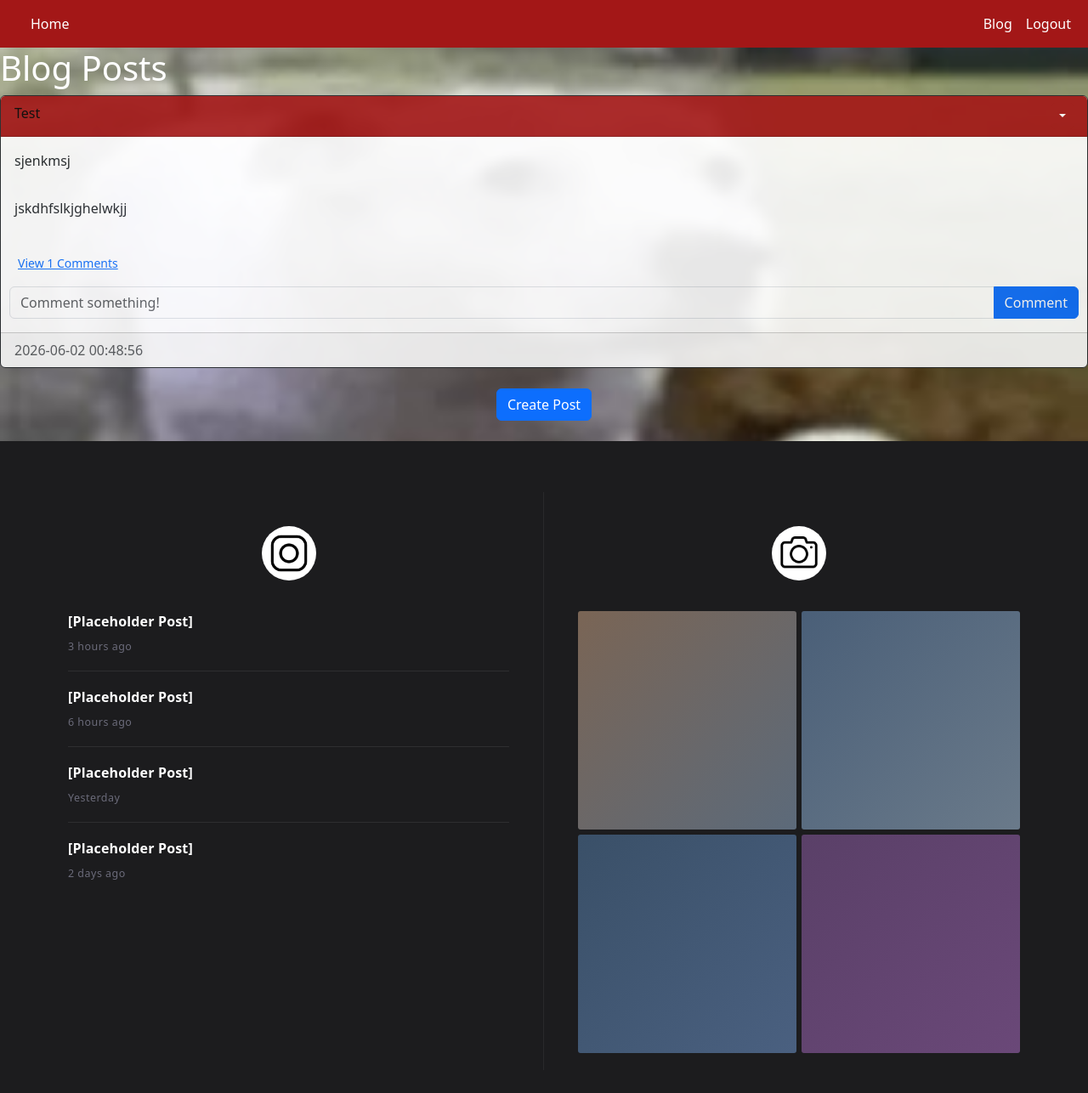
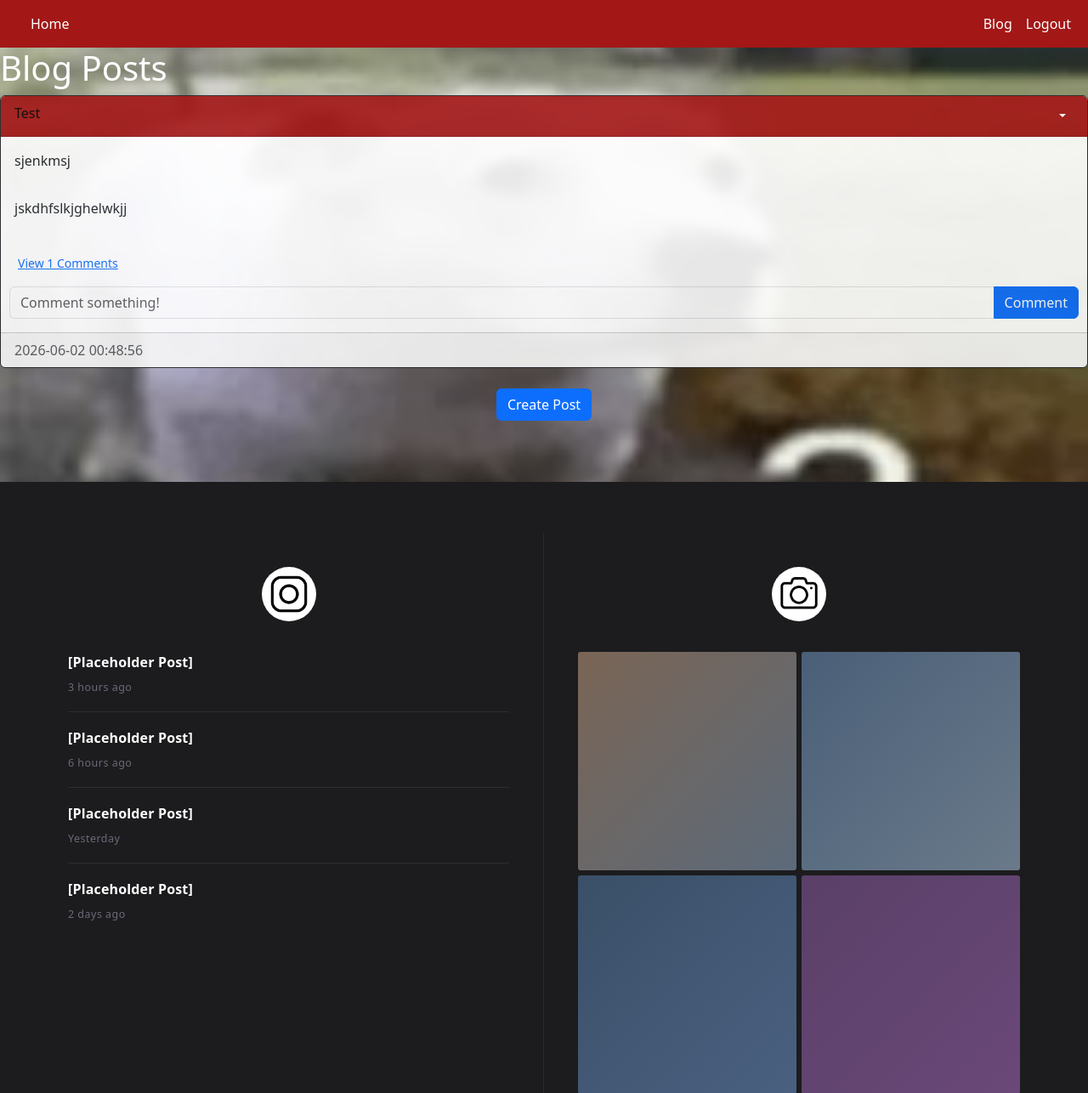
Before and after one commit to KiwiBoi2/SABB-WebApp, a Flask app: page /blog in a window 1280 px wide. Shown: the top 1286 px of the page at 85% size. Run offline with Flask 3, Linux system fonts and the light colour scheme; a user stored in the database is signed in; data comes from the database, SQL or seed files in the repository.

Commit message:
added spacer before footer

```diff
--- a/website/static/main.css
+++ b/website/static/main.css
@@ -15,7 +15,9 @@ nav{
     z-index: 1020;
 }
 
-
+.footer-spacer {
+    line-height: 300%;
+}
 
 /*Nav Styles*/
 
--- a/website/templates/template.html
+++ b/website/templates/template.html
@@ -68,7 +68,9 @@
 
         <!-- imports content from other html files -->
         <div class="content-container">{% block content %} {% endblock %}</div>
-
+        <div class="footer-spacer">
+            <br>
+        </div>
         <!-- footer -->
         <footer class="site-footer">
             <section class="widgets">
```
